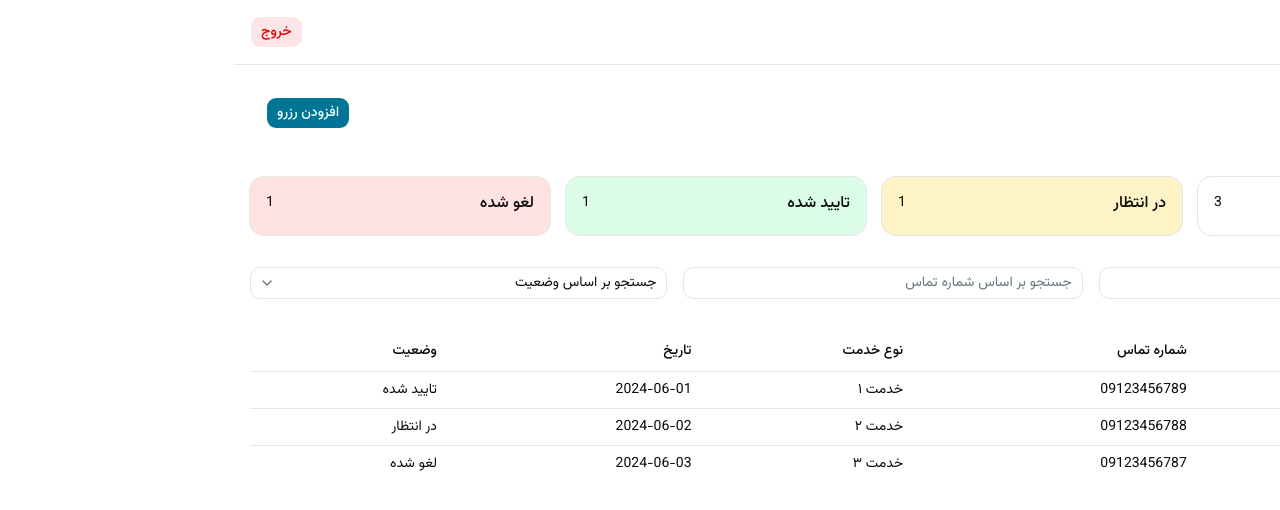
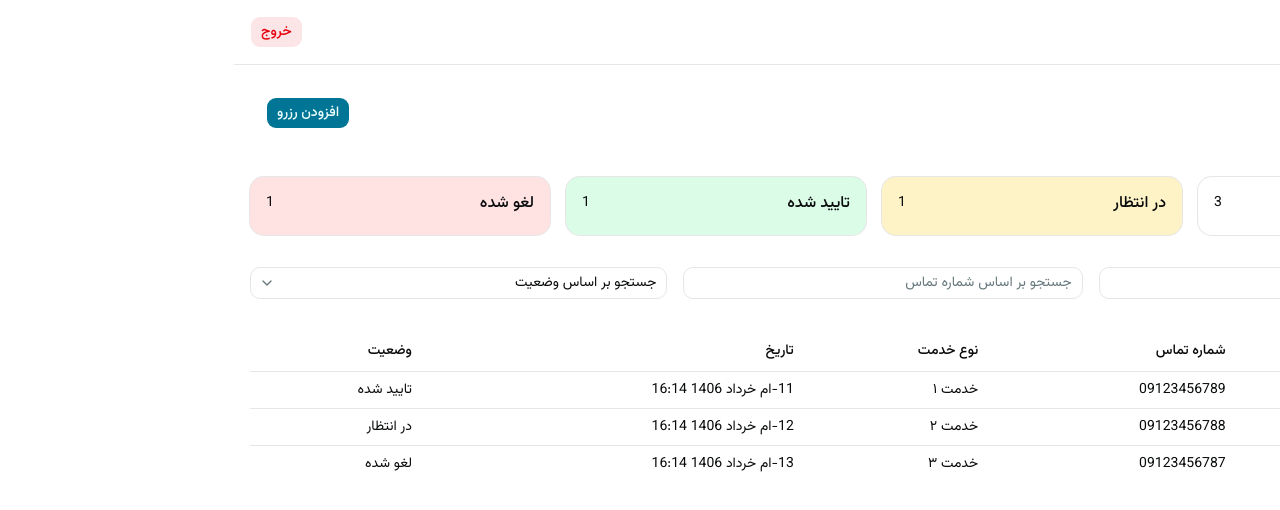
Before and after one commit to amirsarfar/medica-interview, a Next.js app: page /dashboard in a window 1280 px wide. Shown: the top 510 px of the page. Built offline with nearby package versions, Linux system fonts and the light colour scheme.

Commit message:
fix date presentation in reservation table

```diff
--- a/app/dashboard/(reservations)/reservations.tsx
+++ b/app/dashboard/(reservations)/reservations.tsx
@@ -28,6 +28,7 @@ import { useState } from "react";
 import { ReservationDetail } from "./detail";
 import { useReservationsStore } from "@/stores/providers/reservations-provider";
 import { getStatusLabel } from "@/lib/utils";
+import { format } from "date-fns-jalali";
 
 export function Reservations() {
   const [customer, setCustomer] = useState("");
@@ -197,7 +198,9 @@ export function Reservations() {
                 <TableCell>{reservation.customer}</TableCell>
                 <TableCell>{reservation.phone}</TableCell>
                 <TableCell>{reservation.type}</TableCell>
-                <TableCell>{reservation.date}</TableCell>
+                <TableCell>
+                  {format(new Date(reservation.date), "PPP HH:mm")}
+                </TableCell>
                 <TableCell>{getStatusLabel(reservation.status)}</TableCell>
               </TableRow>
             ))}
--- a/stores/reservations-store.ts
+++ b/stores/reservations-store.ts
@@ -18,7 +18,7 @@ export const defaultInitState: ReservationsState = {
       customer: "علی رضایی",
       phone: "09123456789",
       type: "خدمت ۱",
-      date: "2024-06-01",
+      date: "2027-06-01T16:14:05.428Z",
       status: "confirmed",
     },
     {
@@ -26,7 +26,7 @@ export const defaultInitState: ReservationsState = {
       customer: "فاطمه محمدی",
       phone: "09123456788",
       type: "خدمت ۲",
-      date: "2024-06-02",
+      date: "2027-06-02T16:14:05.428Z",
       status: "pending",
     },
     {
@@ -34,7 +34,7 @@ export const defaultInitState: ReservationsState = {
       customer: "محمدرضا علیزاده",
       phone: "09123456787",
       type: "خدمت ۳",
-      date: "2024-06-03",
+      date: "2027-06-03T16:14:05.428Z",
       status: "cancelled",
     },
   ],
```
